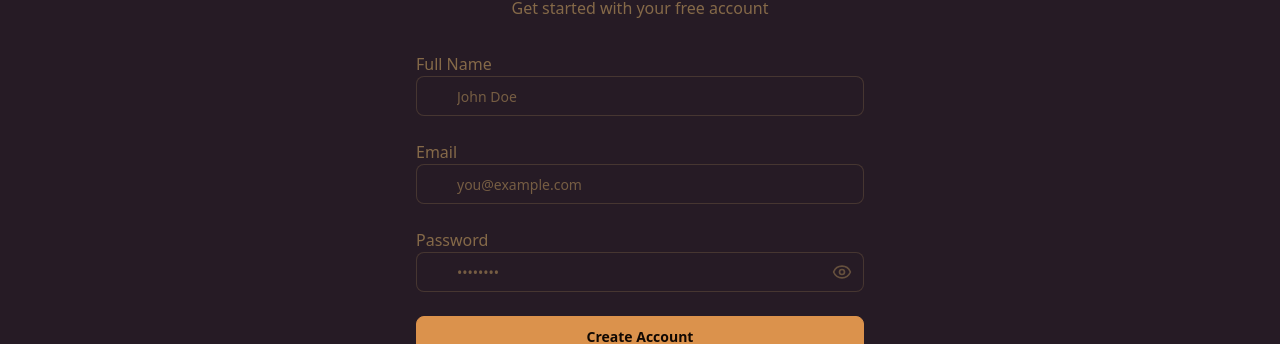
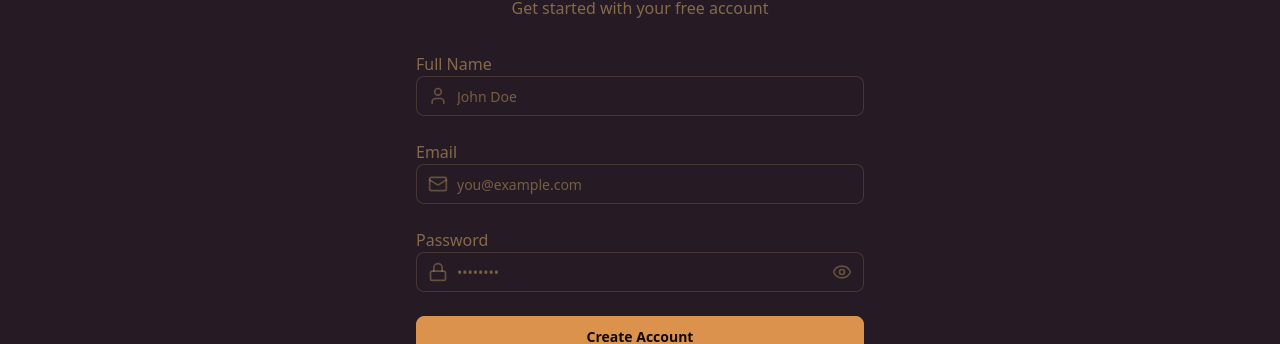
Before and after one commit to muazarif12/chat-app, a React (Vite) app in the folder frontend/: page /signup in a window 1280 px wide. Shown: the part 248-592 px from the top of the page. Built offline with nearby package versions, Linux system fonts and the light colour scheme; no server answers.

Commit message:
icon visibility on forms

```diff
--- a/frontend/src/pages/LogInPage.tsx
+++ b/frontend/src/pages/LogInPage.tsx
@@ -46,7 +46,7 @@ const LogInPage = () => {
                 <span className="label-text font-medium">Email</span>
               </label>
               <div className="relative">
-                <div className="absolute inset-y-0 left-0 pl-3 flex items-center pointer-events-none">
+                <div className="absolute inset-y-0 left-0 pl-3 flex items-center pointer-events-none z-10">
                   <Mail className="h-5 w-5 text-base-content/40" />
                 </div>
                 <input
@@ -64,7 +64,7 @@ const LogInPage = () => {
                 <span className="label-text font-medium">Password</span>
               </label>
               <div className="relative">
-                <div className="absolute inset-y-0 left-0 pl-3 flex items-center pointer-events-none">
+                <div className="absolute inset-y-0 left-0 pl-3 flex items-center pointer-events-none z-10">
                   <Lock className="h-5 w-5 text-base-content/40" />
                 </div>
                 <input
--- a/frontend/src/pages/SignUpPage.tsx
+++ b/frontend/src/pages/SignUpPage.tsx
@@ -57,7 +57,7 @@ const SignUpPage = () => {
               <span className="label-text font-medium">Full Name</span>
             </label>
             <div className="relative">
-              <div className="absolute inset-y-0 left-0 pl-3 flex items-center pointer-events-none">
+              <div className="absolute inset-y-0 left-0 pl-3 flex items-center pointer-events-none z-10">
                 <User className="size-5 text-base-content/40" />
               </div>
               <input
@@ -75,7 +75,7 @@ const SignUpPage = () => {
               <span className="label-text font-medium">Email</span>
             </label>
             <div className="relative">
-              <div className="absolute inset-y-0 left-0 pl-3 flex items-center pointer-events-none">
+              <div className="absolute inset-y-0 left-0 pl-3 flex items-center pointer-events-none z-10">
                 <Mail className="size-5 text-base-content/40" />
               </div>
               <input
@@ -94,7 +94,7 @@ const SignUpPage = () => {
               <span className="label-text font-medium">Password</span>
             </label>
             <div className="relative">
-              <div className="absolute inset-y-0 left-0 pl-3 flex items-center pointer-events-none">
+              <div className="absolute inset-y-0 left-0 pl-3 flex items-center pointer-events-none z-10">
                 <Lock className="size-5 text-base-content/40" />
               </div>
               <input
```
